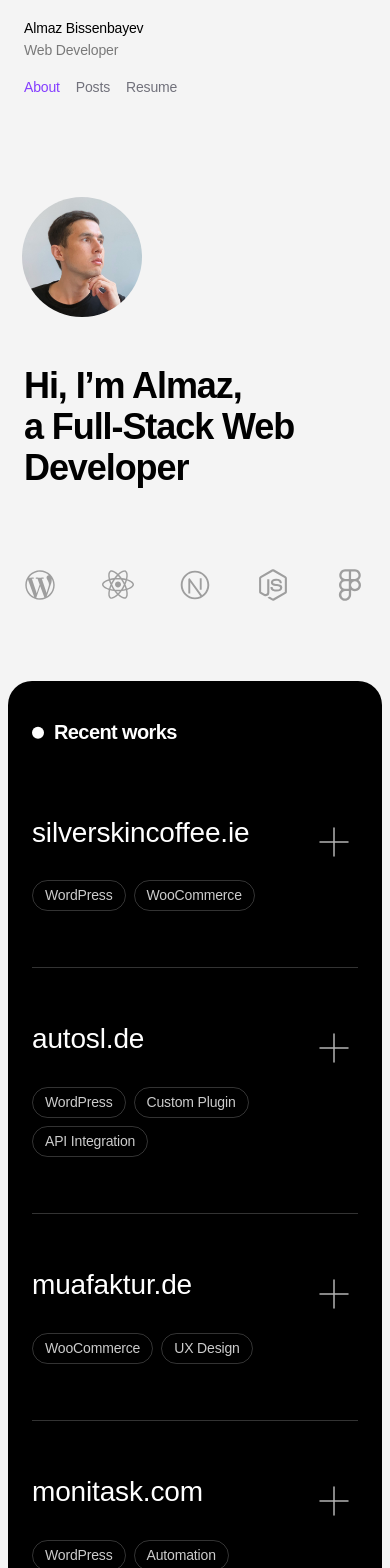
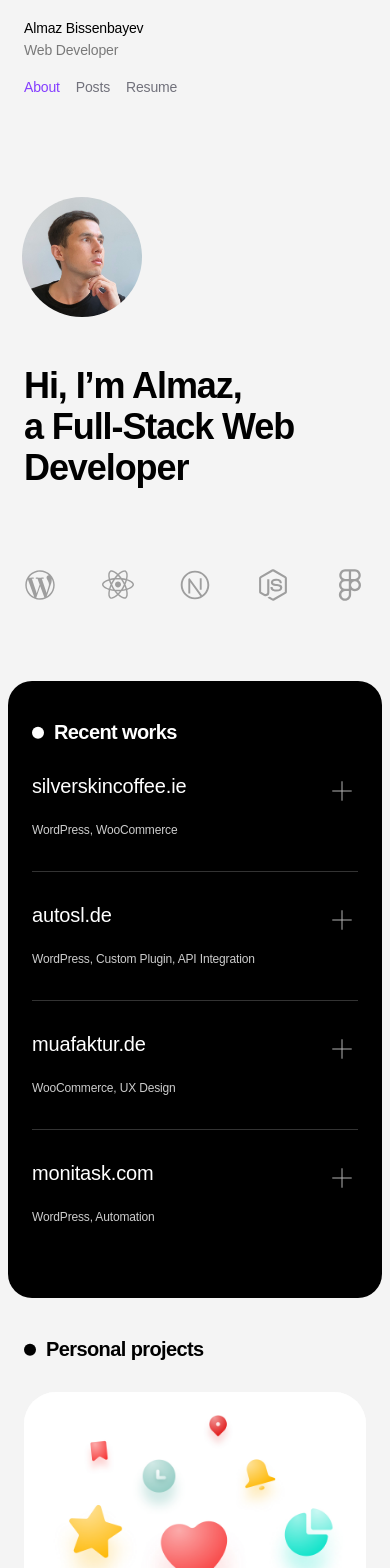
Before and after one commit to almazbisenbaev/almaz, a Next.js app: page / in a window 390 px wide. Shown: the top 1568 px of the page. Built offline with nearby package versions, Linux system fonts and the light colour scheme; a web font is replaced by a local one.

Commit message:
Fix responsive issues

```diff
--- a/src/app/globals.css
+++ b/src/app/globals.css
@@ -695,6 +695,19 @@ a {
   margin: 0;
 }
 
+/* YouTube banner image - smaller on mobile */
+.youtube-banner-image img {
+  width: 100px !important;
+  height: 100px !important;
+}
+
+@media (min-width: 768px) {
+  .youtube-banner-image img {
+    width: 150px !important;
+    height: 150px !important;
+  }
+}
+
 .home-page {
   --gray-rgb: 0, 0, 0;
   --gray-alpha-200: rgba(var(--gray-rgb), 0.08);
@@ -706,7 +719,13 @@ a {
 
 
 .block-header {
-  margin-bottom: 75px;
+  margin-bottom: 2rem; /* Smaller on mobile */
+}
+
+@media (min-width: 768px) {
+  .block-header {
+    margin-bottom: 75px;
+  }
 }
 
 .block-header-title {
--- a/src/app/page.jsx
+++ b/src/app/page.jsx
@@ -229,8 +229,8 @@ export default function Home() {
               </div>
 {/* bg-[#FF163B] */}
               <div className="flex flex-col justify-between bg-gradient-to-b from-indigo-500 to-[#FF163B] text-white rounded-4xl overflow-hidden">
-                <div className="p-12 flex-1 flex items-center justify-center">
-                  <div className="custom-rings relative">
+                <div className="px-6 md:px-12 py-12 md:py-24 flex-1 flex items-center justify-center">
+                  <div className="custom-rings relative youtube-banner-image">
                     <Image
                       className="rounded-full  "
                       src="/me.jpg"
--- a/src/components/PortfolioAccordion.css
+++ b/src/components/PortfolioAccordion.css
@@ -1,8 +1,8 @@
 .portfolio-accordion {
     display: flex;
     flex-direction: column;
-    gap: 3.5rem; /* More air */
-    margin-top: 4rem;
+    gap: 2rem; /* Smaller gap on mobile */
+    margin-top: 2rem; /* Smaller margin on mobile */
 }
 
 @media (min-width: 768px) {
@@ -14,7 +14,7 @@
 
 .portfolio-item {
     border-bottom: 1px solid rgba(255, 255, 255, 0.2);
-    padding-bottom: 3.5rem; /* More air */
+    padding-bottom: 2rem; /* Smaller padding on mobile */
 }
 
 @media (min-width: 768px) {
@@ -37,13 +37,20 @@
 .portfolio-text {
     display: flex;
     flex-direction: column;
-    gap: 1rem;
-    padding-right: 2rem;
+    gap: 0.75rem; /* Smaller gap on mobile */
+    padding-right: 1rem; /* Smaller padding on mobile */
     flex: 1;
 }
 
+@media (min-width: 768px) {
+    .portfolio-text {
+        gap: 1rem;
+        padding-right: 2rem;
+    }
+}
+
 .portfolio-title {
-    font-size: 1.75rem;
+    font-size: 1.25rem; /* Smaller on mobile */
     font-weight: 500;
     line-height: 1.1;
 }
@@ -79,11 +86,22 @@
     opacity: 0.7;
 }
 
+.portfolio-icon {
+    width: 32px; /* Smaller on mobile */
+    height: 32px;
+    transition: transform 0.6s cubic-bezier(0.16, 1, 0.3, 1);
+}
+
 @media (min-width: 768px) {
 
     .portfolio-toggle {
         padding: 0.5rem;
         margin-top: 0.25rem;
+    }
+
+    .portfolio-icon {
+        width: 48px;
+        height: 48px;
     }
 
 }
@@ -94,10 +112,6 @@
 
 .portfolio-toggle.is-open {
     opacity: 0.4;
-}
-
-.portfolio-icon {
-    transition: transform 0.6s cubic-bezier(0.16, 1, 0.3, 1);
 }
 
 .portfolio-icon.is-open {
@@ -117,7 +131,13 @@
 .portfolio-content-wrapper.is-open {
     grid-template-rows: 1fr;
     opacity: 1;
-    margin-top: 3rem; /* More air */
+    margin-top: 1.5rem; /* Smaller margin on mobile */
+}
+
+@media (min-width: 768px) {
+    .portfolio-content-wrapper.is-open {
+        margin-top: 3rem;
+    }
 }
 
 .portfolio-content {
@@ -151,18 +171,16 @@
     color: var(--accent);
 }
 .portfolio-skills {
-    display: flex;
-    flex-wrap: wrap;
-    gap: 0.5rem;
-    margin-top: 1rem;
+    margin-top: 0.75rem; /* Smaller margin on mobile */
+    font-size: 0.75rem; /* Smaller on mobile */
+    color: rgba(255, 255, 255, 0.8);
 }
 
-.portfolio-skill-chip {
-    font-size: 0.875rem;
-    padding: 0.25rem 0.75rem;
-    border: 1px solid rgba(255, 255, 255, 0.2);
-    border-radius: 999px;
-    color: rgba(255, 255, 255, 0.8);
+@media (min-width: 768px) {
+    .portfolio-skills {
+        margin-top: 1rem;
+        font-size: 0.875rem;
+    }
 }
 
 .portfolio-content .portfolio-description {
--- a/src/components/PortfolioAccordion.jsx
+++ b/src/components/PortfolioAccordion.jsx
@@ -67,9 +67,7 @@ const PortfolioAccordion = () => {
             <div className="portfolio-text">
                 <h3 className="portfolio-title">{work.title}</h3>
                 <div className="portfolio-skills">
-                  {work.skills && work.skills.map((skill, i) => (
-                    <span key={i} className="portfolio-skill-chip">{skill}</span>
-                  ))}
+                  {work.skills && work.skills.join(', ')}
                 </div>
             </div>
             <button
```
